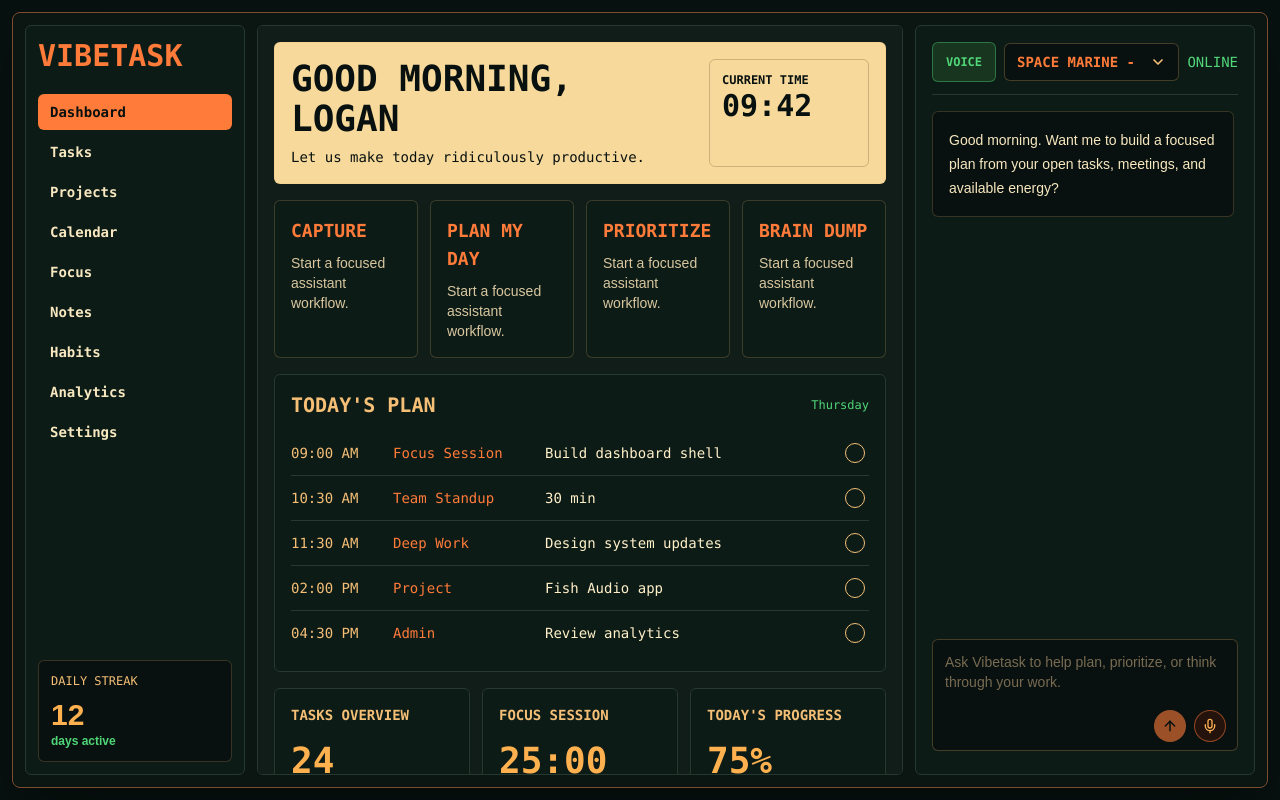
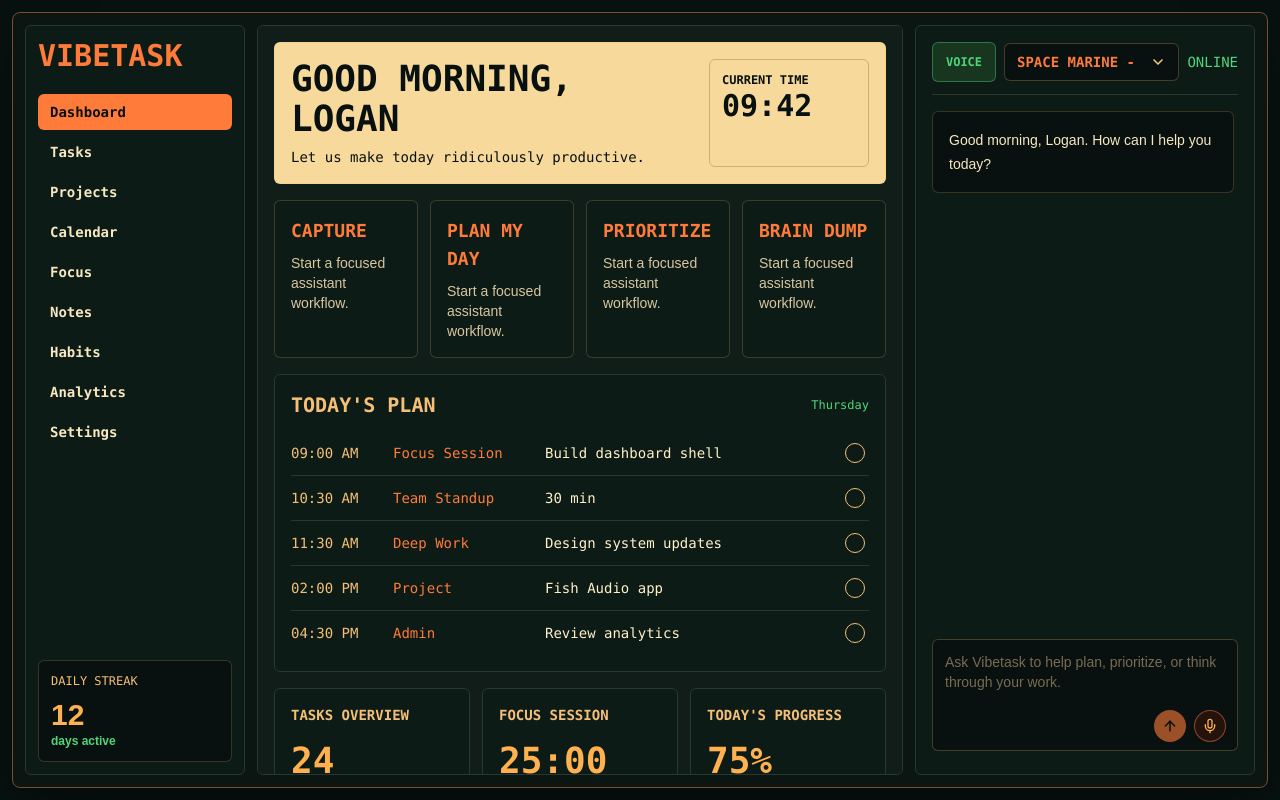
Before and after one commit to djquigon/Vibetask, a Next.js app: page /dashboard in a window 1280 px wide. Built offline with nearby package versions, Linux system fonts and the light colour scheme.

Commit message:
update default assistant text

```diff
--- a/src/app/(app)/dashboard/_components/assistant-chat.tsx
+++ b/src/app/(app)/dashboard/_components/assistant-chat.tsx
@@ -32,8 +32,7 @@ export function AssistantChat({
     const [messages, setMessages] = useState<ChatMessage[]>([
         {
             role: 'assistant',
-            content:
-                'Good morning. Want me to build a focused plan from your open tasks, meetings, and available energy?',
+            content: 'Good morning, Logan. How can I help you today?',
         },
     ]);
     const [input, setInput] = useState('');
```
